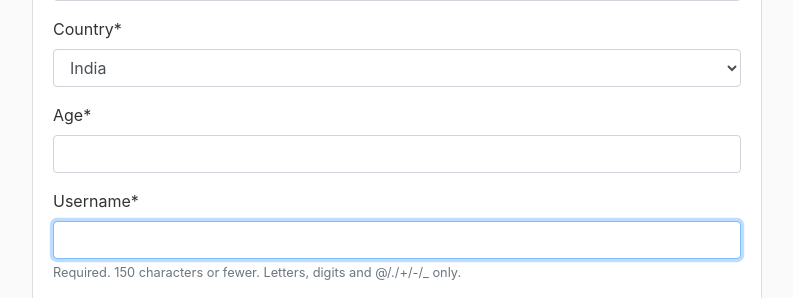
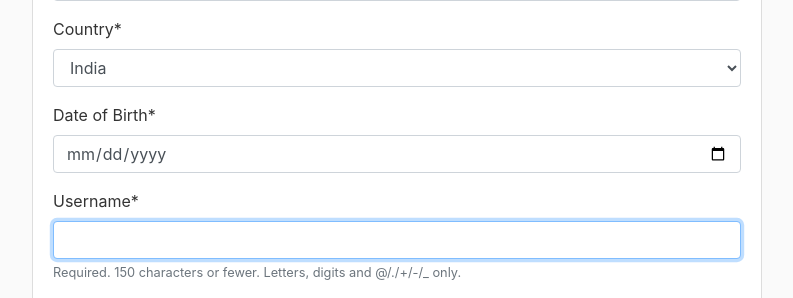
Before and after one commit to tirth-hihoriya/homtel, a Django app: page /register/ in a window 1280 px wide. Shown: the part 565-863 px from the top of the page, without its empty margins (53-846 px from the left). Run offline with Django 3.2, Linux system fonts and the light colour scheme; some libraries are stand-ins or nearby versions; some web fonts are replaced.

Commit message:
changes in profile.html and form fields

```diff
--- a/users/forms.py
+++ b/users/forms.py
@@ -4,6 +4,7 @@ from django.contrib.auth.models import User
 from django.contrib.auth.models import AbstractUser
 from django.contrib.auth.forms import UserCreationForm
 from .models import Profile
+from django.forms.widgets import DateInput
 
 CITY_CHOICES = [
     ("gandhinagar", "Gandhinagar"),
@@ -14,7 +15,7 @@ CITY_CHOICES = [
 STATE_CHOICES = [
     ("gujarat", "Gujarat"),
     ("rajasthan", "Rajasthan"),
-    ("mumbai", "Mumbai"),
+    ("maharastra", "Maharastra"),
 ]
 
 COUNTRY_CHOICES = [
@@ -45,7 +46,9 @@ class UserRegisterForm(UserCreationForm):
     user_role = forms.CharField(
         label="Are you a Seller or a User?", widget=forms.Select(choices=ROLE_CHOICES)
     )
-    age = forms.IntegerField(max_value=100, min_value=17)
+    class DateInput(forms.DateInput):
+        input_type = 'date'
+    dob = forms.DateField(label="Date of Birth",widget = DateInput())
 
     class Meta:
         model = User
@@ -56,7 +59,7 @@ class UserRegisterForm(UserCreationForm):
             "city",
             "state",
             "country",
-            "age",
+            "dob",
             "username",
             "email",
             "password1",
@@ -66,13 +69,23 @@ class UserRegisterForm(UserCreationForm):
 
 class UserUpdateForm(forms.ModelForm):
     email = forms.EmailField()  # default : required=True
-
+    first_name = forms.CharField(
+        label="First Name", max_length=50
+    )  # default : required=True
+    last_name = forms.CharField(
+        label="Last Name", max_length=50
+    )  # default : required=True
+    city = forms.CharField(label="City", widget=forms.Select(choices=CITY_CHOICES))
+    state = forms.CharField(label="State", widget=forms.Select(choices=STATE_CHOICES))
+    country = forms.CharField(
+        label="Country", widget=forms.Select(choices=COUNTRY_CHOICES)
+    )
     class Meta:
         model = User
-        fields = ["username", "email"]
+        fields = ["username", "email","first_name","last_name","city","state","country"]
 
 
 class ProfileUpdateForm(forms.ModelForm):
     class Meta:
         model = Profile
-        fields = ["image"]
+        fields = ["image" ]
--- a/users/templates/users/profile.html
+++ b/users/templates/users/profile.html
@@ -7,6 +7,8 @@
       <div class="media-body">
         <h2 class="account-heading">{{user.username}}</h2>
         <p class="text-secondary">{{user.email}}</p>
+        <p class="text-secondary">{{user.first_name}} {{user.last_name}}</p>
+        <p class="text-secondary">{{user.city}}&nbsp;{{user.state}}&nbsp;{{user.country}}</p>
       </div>
     </div>
 
```
Also changed, not shown: db.sqlite3.
